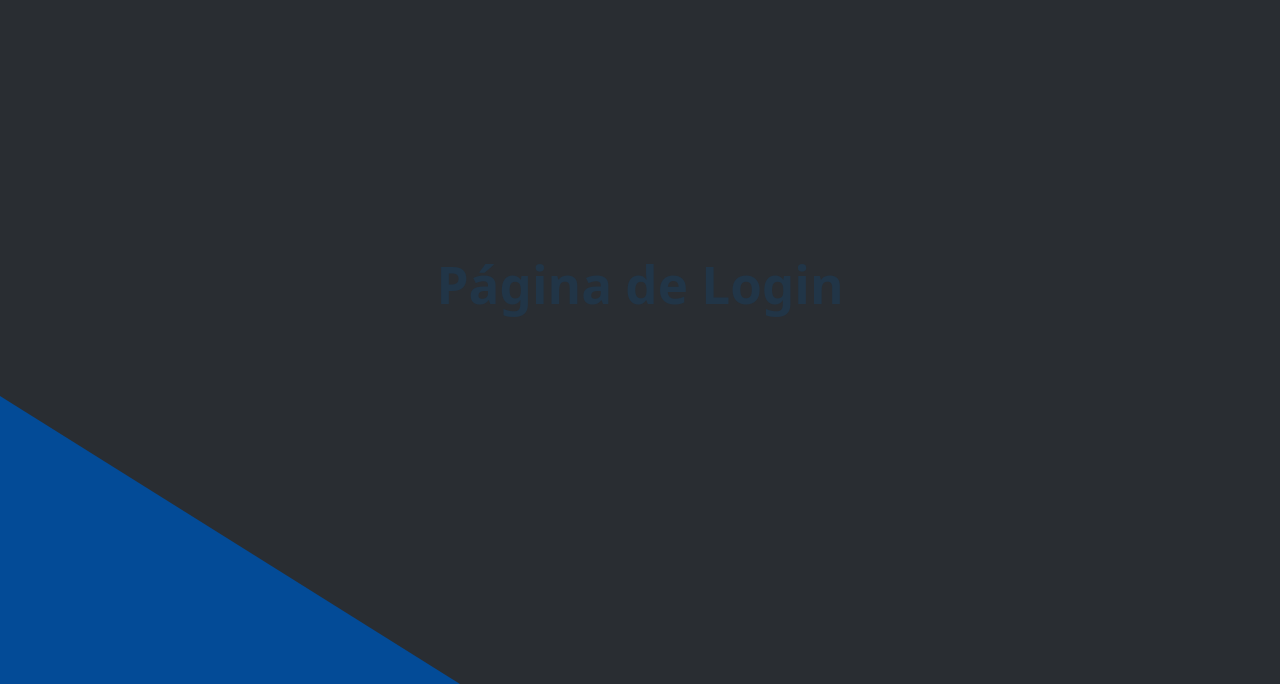
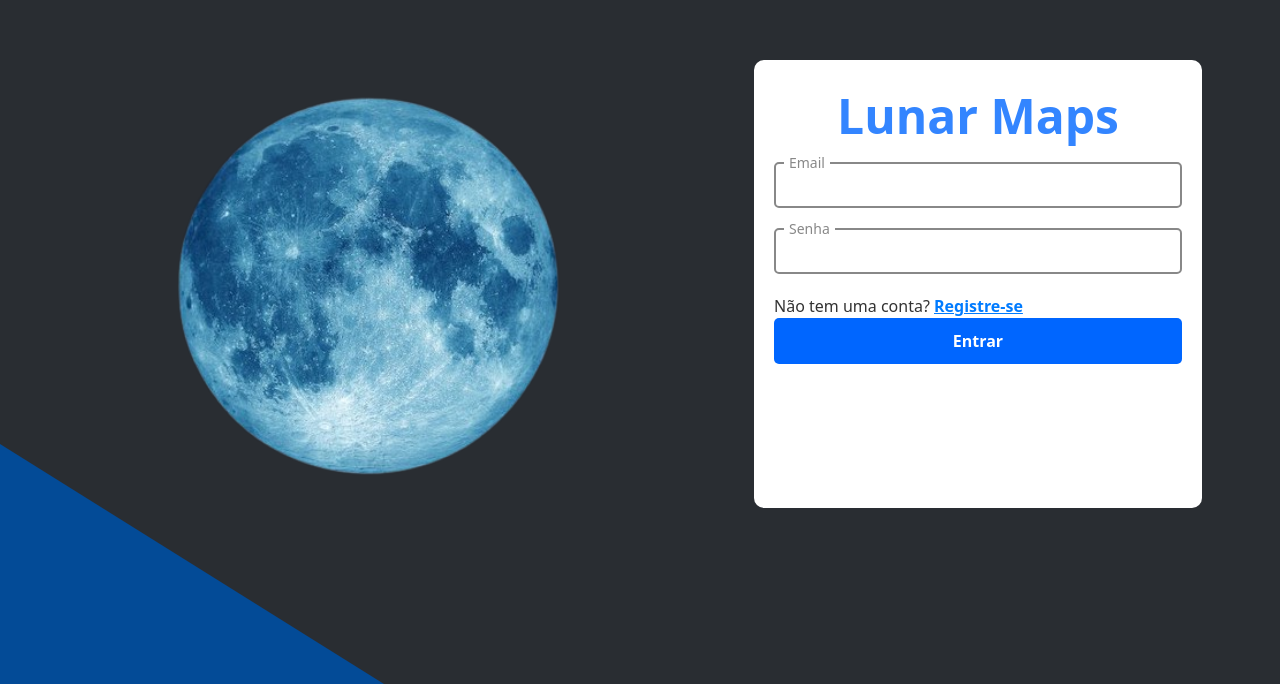
Before and after one commit to GuilhermeFernandesCC/Projeto-web-Front-2024.2, a React (Vite) app: page / in a window 1280 px wide. Shown: the part 116-800 px from the top of the page. Built offline with nearby package versions, Linux system fonts and the light colour scheme.

Commit message:
Login e componentes

```diff
--- a/index.html
+++ b/index.html
@@ -4,7 +4,6 @@
     <meta charset="UTF-8" />
     <link rel="icon" type="svg" href="/src/assets/moon.svg" />
     <meta name="viewport" content="width=device-width, initial-scale=1.0" />
-    <title>Vite + React</title>
   </head>
   <body>
     <div id="root"></div>
--- a/package.json
+++ b/package.json
@@ -22,6 +22,7 @@
     "eslint-plugin-react-hooks": "^5.1.0",
     "eslint-plugin-react-refresh": "^0.4.19",
     "globals": "^15.15.0",
+    "react-helmet": "^6.1.0",
     "react-router-dom": "^7.4.1",
     "vite": "^6.2.0"
   }
--- /dev/null
+++ b/src/components/BotaoSalvar.jsx
@@ -0,0 +1,35 @@
+import React from "react";
+
+const BotaoSalvar = ({ text, onClick, variant = "primary", fullWidth = false }) => {
+    return (
+      <button onClick={onClick} style={{ ...styles.button, ...styles[variant], width: fullWidth ? "100%" : "auto" }}>
+        {text}
+      </button>
+    );
+  };
+
+  const styles = {
+    button: {
+      padding: "12px 20px",
+      fontSize: "16px",
+      fontWeight: "bold",
+      border: "none",
+      borderRadius: "5px",
+      cursor: "pointer",
+      transition: "background 0.3s",
+    },
+    primary: {
+      backgroundColor: "#0066FF",
+      color: "#fff",
+    },
+    secondary: {
+      backgroundColor: "#6c757d",
+      color: "#fff",
+    },
+    danger: {
+      backgroundColor: "#dc3545",
+      color: "#fff",
+    },
+  };
+
+  export default BotaoSalvar;
--- /dev/null
+++ b/src/components/CaixaLoginCad.jsx
@@ -0,0 +1,23 @@
+import React from "react";
+
+const Caixa = ({ children }) => {
+
+    return (
+        <div style={styles.container}>{children}</div>
+    )
+}
+
+const styles = {
+    container: {
+      display:'flex',
+      flexDirection:'column',
+      width: "35vw",
+      height: "35vw",
+      backgroundColor: "#fff", // Fundo branco ou outra cor desejada
+      padding: "20px",
+      borderRadius: "10px", // Bordas arredondadas para um visual moderno
+      border: "black"
+    },
+  };
+
+export default Caixa
--- /dev/null
+++ b/src/components/ContainerWrapper.jsx
@@ -0,0 +1,39 @@
+import React from "react";
+import Caixa from  "../components/CaixaLoginCad"
+import InputField from "./InputField";
+import TitleContainer from "./TituloLoginCad";
+import BotaoSalvar from "./BotaoSalvar";
+import TextLink from "./TextLink";
+
+const ContainerWrapper = ({ imageSrc, children }) => {
+  return (
+    <div style={styles.wrapper}>
+      <img src={imageSrc} alt="Imagem" style={styles.image} />
+      <Caixa>
+        <TitleContainer title="Lunar Maps"></TitleContainer>
+        <InputField label='Email'></InputField>
+        <InputField label='Senha'></InputField>
+        <TextLink text='Não tem uma conta?' linkText='Registre-se'></TextLink>
+        <BotaoSalvar text='Entrar'></BotaoSalvar>
+      </Caixa>
+    </div>
+  );
+};
+
+const styles = {
+  wrapper: {
+    display: "flex",
+    alignItems: "center",
+    justifyContent: "center",
+    width: "100vw",
+    height: "100vh",
+    gap:"100px"
+  },
+  image: {
+    width: "45vw", // Define a largura da imagem
+    height: "45vw", // Mantém a proporção
+    objectFit: "cover", // Garante que a imagem cubra bem o espaço
+  },
+};
+
+export default ContainerWrapper;
--- /dev/null
+++ b/src/components/InputField.jsx
@@ -0,0 +1,44 @@
+import React from "react";
+
+const InputField = ({ label, value, onChange, type = "text" }) => {
+  return (
+    <div style={styles.container}>
+      <input
+        type={type}
+        value={value}
+        onChange={onChange}
+        required
+        style={styles.input}
+      />
+      <label style={styles.label}>{label}</label>
+    </div>
+  );
+};
+
+const styles = {
+  container: {
+    position: "relative",
+    width: "100%",
+    marginBottom: "20px",
+  },
+  input: {
+    width: "100%",
+    padding: "12px",
+    border: "2px solid #888",
+    borderRadius: "5px",
+    fontSize: "16px",
+    outline: "none",
+    background: "transparent",
+  },
+  label: {
+    position: "absolute",
+    top: "-10px",
+    left: "10px",
+    backgroundColor: "#fff",
+    padding: "0 5px",
+    fontSize: "14px",
+    color: "#888",
+  },
+};
+
+export default InputField;
--- a/src/components/Layout.jsx
+++ b/src/components/Layout.jsx
@@ -26,8 +26,8 @@ const styles = {
     position: "absolute",
     bottom: 0,
     left: 0,
-    borderRight: "36vw solid transparent", // Define a base do triângulo
-    borderBottom: "36vh solid #034B97", // Cor do triângulo
+    borderRight: "30vw solid transparent", // Define a base do triângulo
+    borderBottom: "30vh solid #034B97", // Cor do triângulo
   },
 };
 
--- /dev/null
+++ b/src/components/TextLink.jsx
@@ -0,0 +1,27 @@
+import React from "react";
+
+const TextLink = ({ text, linkText, onClick }) => {
+  return (
+    <p style={styles.text}>
+      {text}{" "}
+      <span onClick={onClick} style={styles.link}>
+        {linkText}
+      </span>
+    </p>
+  );
+};
+
+const styles = {
+  text: {
+    fontSize: "16px",
+    color: "#333",
+  },
+  link: {
+    color: "#007bff",
+    cursor: "pointer",
+    fontWeight: "bold",
+    textDecoration: "underline",
+  },
+};
+
+export default TextLink
--- /dev/null
+++ b/src/components/TituloLoginCad.jsx
@@ -0,0 +1,22 @@
+import React from "react";
+
+const TitleContainer = ({ title, children }) => {
+  return (
+    <h2 style={styles.title}>{title}</h2>
+  );
+};
+
+const styles = {
+    title: {
+      marginBottom: "10px",
+      fontSize: "48px",
+      fontWeight: "bold",
+      textAlign: "center",
+      color: "#3385FF",
+    },
+    content: {
+      textAlign: "left",
+    },
+  };
+
+export default TitleContainer;
--- a/src/pages/Cadastro.jsx
+++ b/src/pages/Cadastro.jsx
@@ -1,5 +1,13 @@
+import React, { useEffect } from "react";
+
 export default function Cadastro() {
-    return <>
-        <h1>Página de Cadastro</h1>
-    </>
+    useEffect(() => {
+        document.title = "Cadastro"; // Altera o título da página
+        }, []);
+
+    return (
+        <div>
+            <h1>Página de Cadastro</h1>
+        </div>
+    );
 }
--- a/src/pages/Login.jsx
+++ b/src/pages/Login.jsx
@@ -1,3 +1,16 @@
+import React, { useEffect } from "react";
+import Caixa from "../components/CaixaLoginCad"
+import ContainerWrapper from "../components/ContainerWrapper";
+
+
 export default function Login() {
-    return <h1>Página de Login</h1>
+    useEffect(() => {
+        document.title = "Login"; // Altera o título da página
+        }, [])
+
+    return (
+        <div>
+            <ContainerWrapper imageSrc='src/assets/LuaAzulSemFundo.png'></ContainerWrapper>
+        </div>
+    );
 }
--- a/src/pages/Mesa.jsx
+++ b/src/pages/Mesa.jsx
@@ -1,5 +1,13 @@
+import React, { useEffect } from "react";
+
 export default function Mesa() {
-    return <>
-        <h1>Página de Mesa</h1>
-    </>
+    useEffect(() => {
+        document.title = "Mesa"; // Altera o título da página
+      }, []);
+
+    return (
+        <div>
+            <h1>Página de Mesa</h1>
+        </div>
+    );
 }
```
Also changed, not shown: 1 other file (tests, documents, lock files or other folders).
